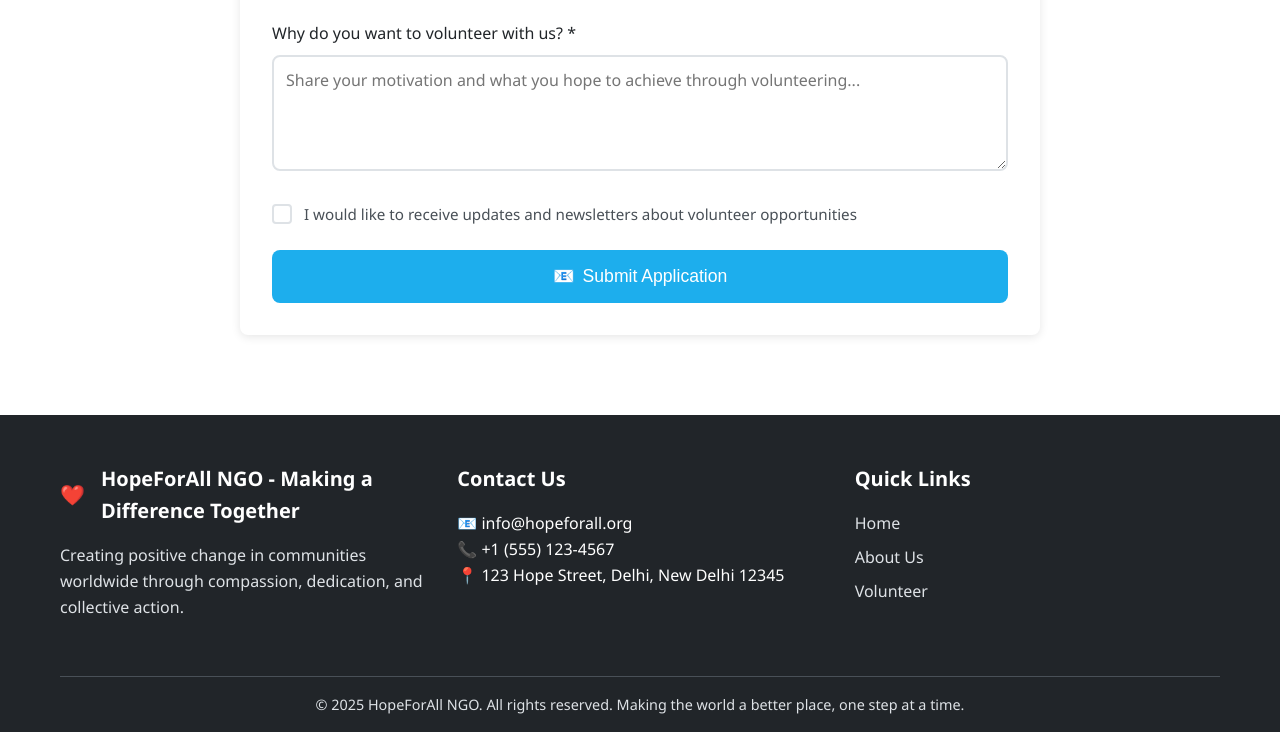
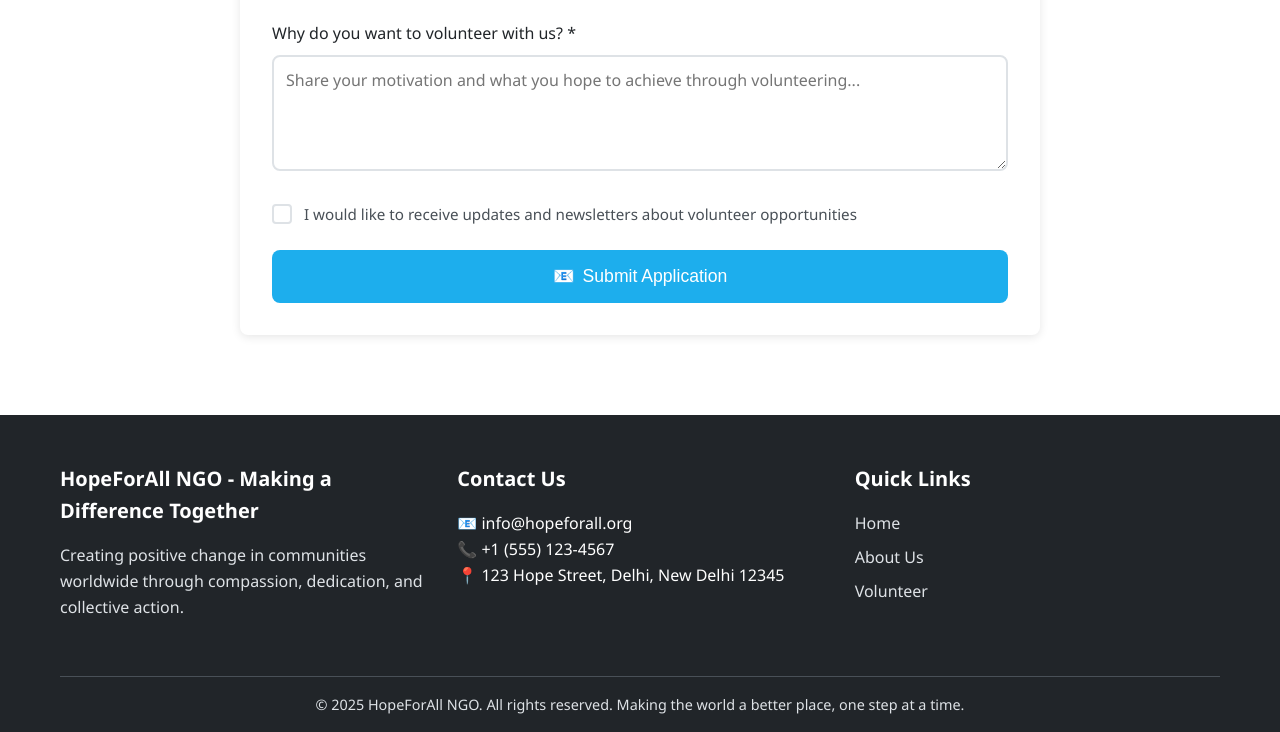
Before and after one commit to KausHalJHa-04/NGO-website, a plain HTML site: page index.html in a window 1280 px wide. Shown: the part 3591-4323 px from the top of the page. Drawn offline with nearby package versions, Linux system fonts and the light colour scheme.

Commit message:
initial commit

```diff
--- a/index.html
+++ b/index.html
@@ -334,7 +334,6 @@
             <div class="footer-content">
                 <div class="footer-section">
                     <h3 class="footer-title">
-                        <span class="heart-icon">❤️</span>
                         HopeForAll NGO - Making a Difference Together
                     </h3>
                     <p class="footer-text">
```
